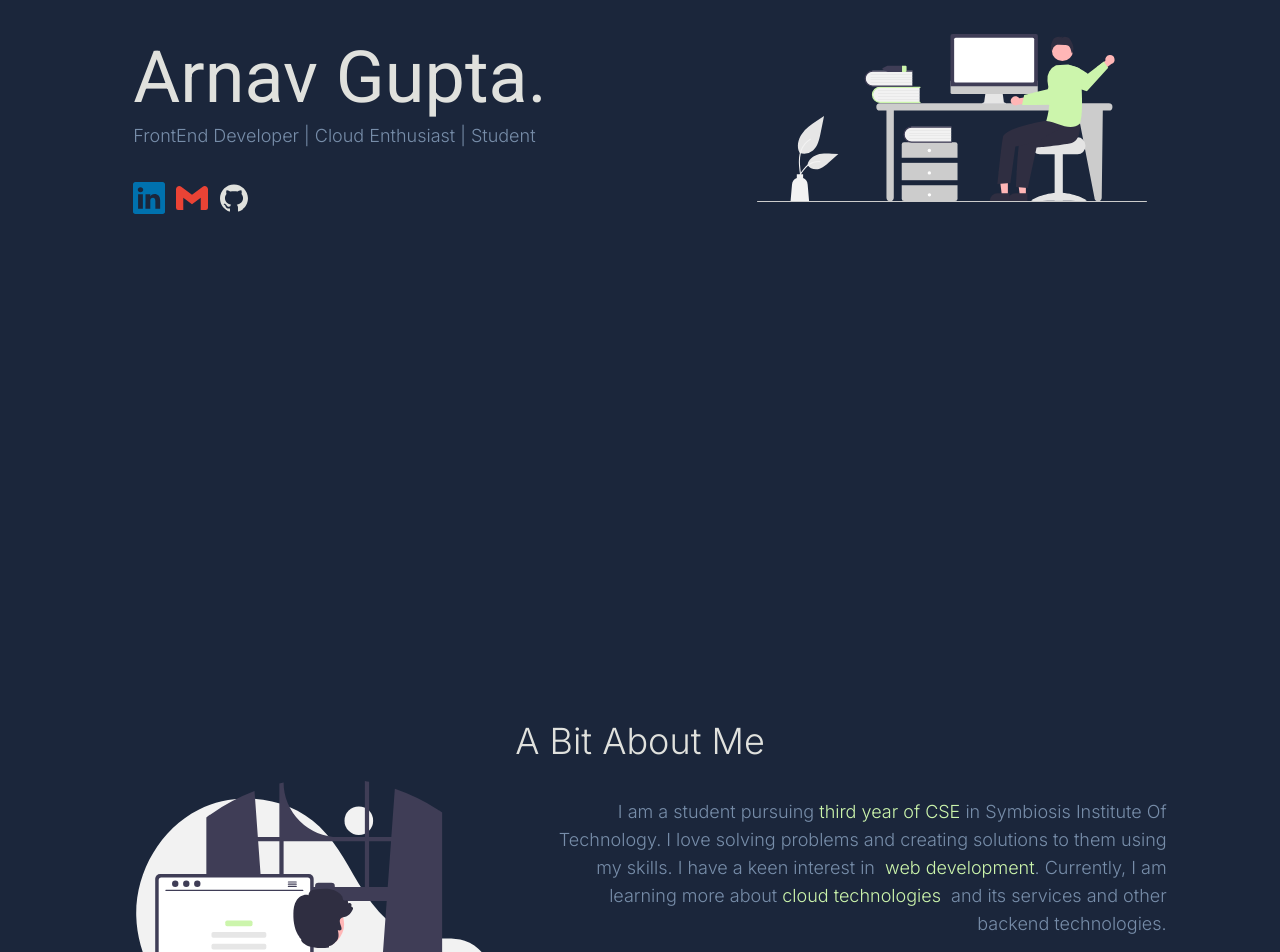
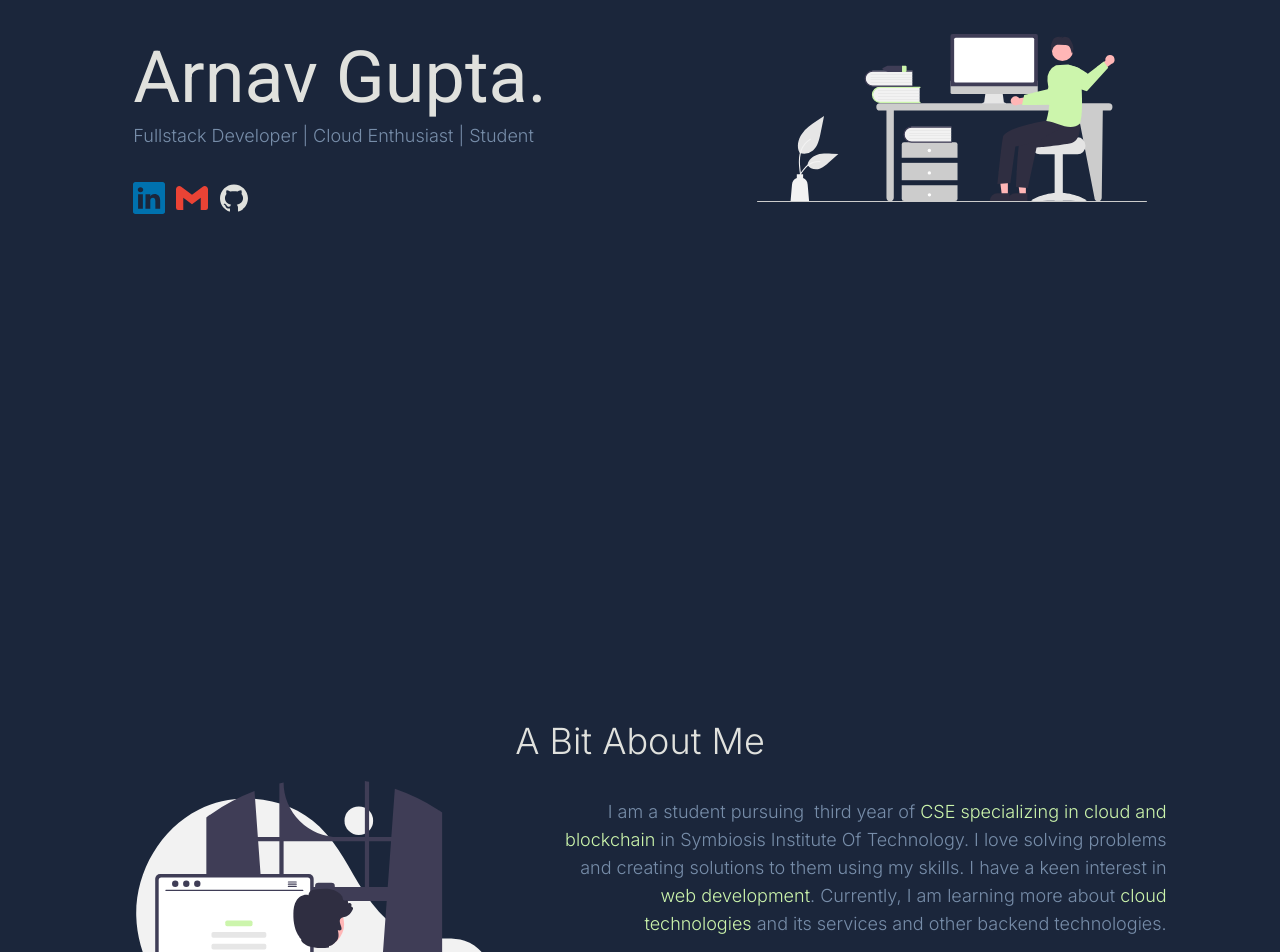
Before and after one commit to ArnavGuptaaa/portfolio, a React (Create React App) app: page / in a window 1280 px wide. Shown: the part 300-1252 px from the top of the page. Built offline with nearby package versions, Linux system fonts and the light colour scheme.

Commit message:
updated projects and resume

```diff
--- a/public/index.html
+++ b/public/index.html
@@ -22,16 +22,16 @@ Find Me On:
     <meta name="og:image" content="https://drive.google.com/uc?export=download&id=1KnLE56r4CDN1puzVlHc81kFyx9QydBip">
     <meta
       name="description"
-      content="I am Arnav Gupta. I am a third year student, pursuing my degree in computer science. I am a frontend developer and I build stuff with React.js and other frontend libraries."
+      content="I am Arnav Gupta. I am a third year student, pursuing my degree in computer science. I am a Fullstack web developer and I build stuff with with the MERN stack."
     />
     <meta
       name="keywords"
-      content="Computer Science, Fontend, Developer, Web Developer, UI, React.js, Node.js, Cloud Computing, Arnav Gupta"
+      content="Computer Science, Fontend, Backend, Developer, Fullstack, Web Developer, UI, React.js, Node.js, Cloud Computing, Arnav Gupta, Cloud"
     />
     <!-- Link Tags -->
     <link rel="icon" href="%PUBLIC_URL%/favicon.png" />
     <!-- Title -->
-    <title>Arnav Gupta | FrontEnd Developer</title>
+    <title>Arnav Gupta | Fullstack Web Developer</title>
   </head>
   <body>
     <noscript>You need to enable JavaScript to run this app.</noscript>
--- a/src/components/Card.js
+++ b/src/components/Card.js
@@ -17,7 +17,7 @@ const Card = ({ imgUrl, title, tags, description, isLive, projectUrl }) => {
 						</span>
 					))}
 				</div>
-				<div className="p-2 absolute right-2 bottom-2 cursor-pointer hover-effect">
+				<div className="p-2 absolute right-2 bottom-2 cursor-pointer transform hover:-translate-y-1 hover:text-highlight transition duration-200 ease-in-out">
 					<div className="border border-highlight rounded-full p-2 ">
 						<a
 							className="text-md text-highlight font-bold"
--- a/src/components/Home.js
+++ b/src/components/Home.js
@@ -44,7 +44,7 @@ const Home = () => {
 					</h1>
 
 					<div className="mt-2 text-font-secondary sm:mt-2 md:text-lg">
-						FrontEnd Developer | Cloud Enthusiast | Student
+						Fullstack Developer | Cloud Enthusiast | Student
 					</div>
 					<div className=" flex justify-around items-center w-3/5 sm:justify-between md:w-2/6 mt-8 xl:w-1/5">
 						<a
@@ -90,14 +90,16 @@ const Home = () => {
 					</div>
 					<div className="flex flex-col  justify-around items-center sm:items-end sm:w-3/5">
 						<p className=" mt-4 text-center md:text-lg text-font-secondary sm:mt-0 sm:ml-5 sm:text-right ">
-							I am a student pursuing&nbsp;
-							<span className="text-highlight">third year of CSE</span>&nbsp;in
-							Symbiosis Institute Of Technology. I love solving problems and
-							creating solutions to them using my skills. I have a keen interest
-							in &nbsp;
+							I am a student pursuing&nbsp; third year of&nbsp;
+							<span className="text-highlight">
+								CSE specializing in cloud and blockchain
+							</span>
+							&nbsp;in Symbiosis Institute Of Technology. I love solving
+							problems and creating solutions to them using my skills. I have a
+							keen interest in &nbsp;
 							<span className="text-highlight">web development</span>.
 							Currently, I am learning more about&nbsp;
-							<span className="text-highlight">cloud technologies &nbsp;</span>
+							<span className="text-highlight">cloud technologies&nbsp;</span>
 							and its services and other backend technologies.
 						</p>
 						<div className="flex justify-between items-center w-full mt-4 sm:w-4/5 md:w-3/5 xl:w-2/5">
@@ -109,7 +111,7 @@ const Home = () => {
 							<FaNodeJs size="2em" color="#85BE47" />
 						</div>
 						<button
-							className="hover-effect border-highlight text-highlight border-2 rounded-md p-2 mt-10"
+							className="transform hover:-translate-y-1 hover:text-highlight transition duration-200 ease-in-out border-highlight text-highlight border-2 rounded-md p-2 mt-10"
 							onClick={handleDownload}
 						>
 							Download Resume
--- a/src/components/Navbar.js
+++ b/src/components/Navbar.js
@@ -38,22 +38,22 @@ const Navbar = () => {
 					id="nav-menu"
 					className="hidden text-right uppercase mt-3 sm:mt-0 sm:flex sm:w-3/6 xl:w-2/5 justify-around items-center  "
 				>
-					<li className="mt-2 sm:mt-0 sm:ml-5 md:ml-0 hover-effect">
+					<li className="mt-2 sm:mt-0 sm:ml-5 md:ml-0 transform hover:-translate-y-1 hover:text-highlight transition duration-200 ease-in-out">
 						<a href="/#home" className=" " onClick={handleClick}>
 							Home
 						</a>
 					</li>
-					<li className="mt-2 sm:mt-0 sm:ml-5 md:ml-0 hover-effect">
+					<li className="mt-2 sm:mt-0 sm:ml-5 md:ml-0 transform hover:-translate-y-1 hover:text-highlight transition duration-200 ease-in-out">
 						<a href="/#about" onClick={handleClick}>
 							About Me
 						</a>
 					</li>
-					<li className="mt-2 sm:mt-0 sm:ml-5 md:ml-0 hover-effect">
+					<li className="mt-2 sm:mt-0 sm:ml-5 md:ml-0 transform hover:-translate-y-1 hover:text-highlight transition duration-200 ease-in-out">
 						<a href="/#projects" onClick={handleClick}>
 							Projects
 						</a>
 					</li>
-					<li className="mt-2 sm:mt-0 sm:ml-5 md:ml-0 hover-effect">
+					<li className="mt-2 sm:mt-0 sm:ml-5 md:ml-0 transform hover:-translate-y-1 hover:text-highlight transition duration-200 ease-in-out">
 						<a href="/reachme" onClick={handleClick}>
 							Reach Me
 						</a>
--- a/src/components/ReachMe.js
+++ b/src/components/ReachMe.js
@@ -25,7 +25,7 @@ const ReachMe = () => {
 							href={data.socials.gmail}
 							target="_blank"
 							rel="noreferrer"
-							className="w-full lg:w-4/5 my-2 border rounded-md border-font-secondary p-4 hover-effect"
+							className="w-full lg:w-4/5 my-2 border rounded-md border-font-secondary p-4 transform hover:-translate-y-1 hover:text-highlight transition duration-200 ease-in-out"
 						>
 							<div className="w-full text-font flex items-center">
 								<SiGmail size="2em" color="#EA4335" />
@@ -42,7 +42,7 @@ const ReachMe = () => {
 							href={data.socials.linkedIn}
 							target="_blank"
 							rel="noreferrer"
-							className="w-full lg:w-4/5 my-2 border rounded-md border-font-secondary p-4 hover-effect"
+							className="w-full lg:w-4/5 my-2 border rounded-md border-font-secondary p-4 transform hover:-translate-y-1 hover:text-highlight transition duration-200 ease-in-out"
 						>
 							<div className="w-full text-font flex items-center">
 								<BsLinkedin size="2em" color="#0071AE" />
@@ -58,7 +58,7 @@ const ReachMe = () => {
 							href={data.socials.github}
 							target="_blank"
 							rel="noreferrer"
-							className="w-full lg:w-4/5 my-2 border rounded-md border-font-secondary p-4 hover-effect"
+							className="w-full lg:w-4/5 my-2 border rounded-md border-font-secondary p-4 transform hover:-translate-y-1 hover:text-highlight transition duration-200 ease-in-out"
 						>
 							<div className="w-full text-font flex items-center">
 								<AiFillGithub size="2em" color="#e0e1dd" />
@@ -73,7 +73,7 @@ const ReachMe = () => {
 							href={data.socials.twitter}
 							target="_blank"
 							rel="noreferrer"
-							className="w-full lg:w-4/5 my-2 border rounded-md border-font-secondary p-4 hover-effect"
+							className="w-full lg:w-4/5 my-2 border rounded-md border-font-secondary p-4 transform hover:-translate-y-1 hover:text-highlight transition duration-200 ease-in-out"
 						>
 							<div className="w-full text-font flex items-center">
 								<BsTwitter size="2em" color="#009DED" />
--- a/src/data/data.js
+++ b/src/data/data.js
@@ -61,6 +61,17 @@ const data = {
 			isLive: true,
 			projectUrl: '#',
 		},
+		{
+			id: 6,
+			imgUrl:
+				'https://raw.githubusercontent.com/ArnavGuptaaa/fullstack-notesapp/main/readme/dashboard.png',
+			title: 'Fullstack Notesapp',
+			tags: ['React', 'Express'],
+			description:
+				'A simple full-stack notes app that uses React and Tailwind CSS for the frontend, Express.js and MongoDB on the backend.',
+			isLive: false,
+			projectUrl: 'https://github.com/ArnavGuptaaa/fullstack-notesapp',
+		},
 	],
 };
 
--- a/src/index.css
+++ b/src/index.css
@@ -38,7 +38,3 @@ body::-webkit-scrollbar-thumb {
 .nav-active {
 	@apply text-gray-600;
 }
-
-.hover-effect {
-	@apply transform hover:-translate-y-1 hover:text-highlight transition duration-200 ease-in-out;
-}
```
Also changed, not shown: 2 other files (tests, documents, lock files or other folders).
